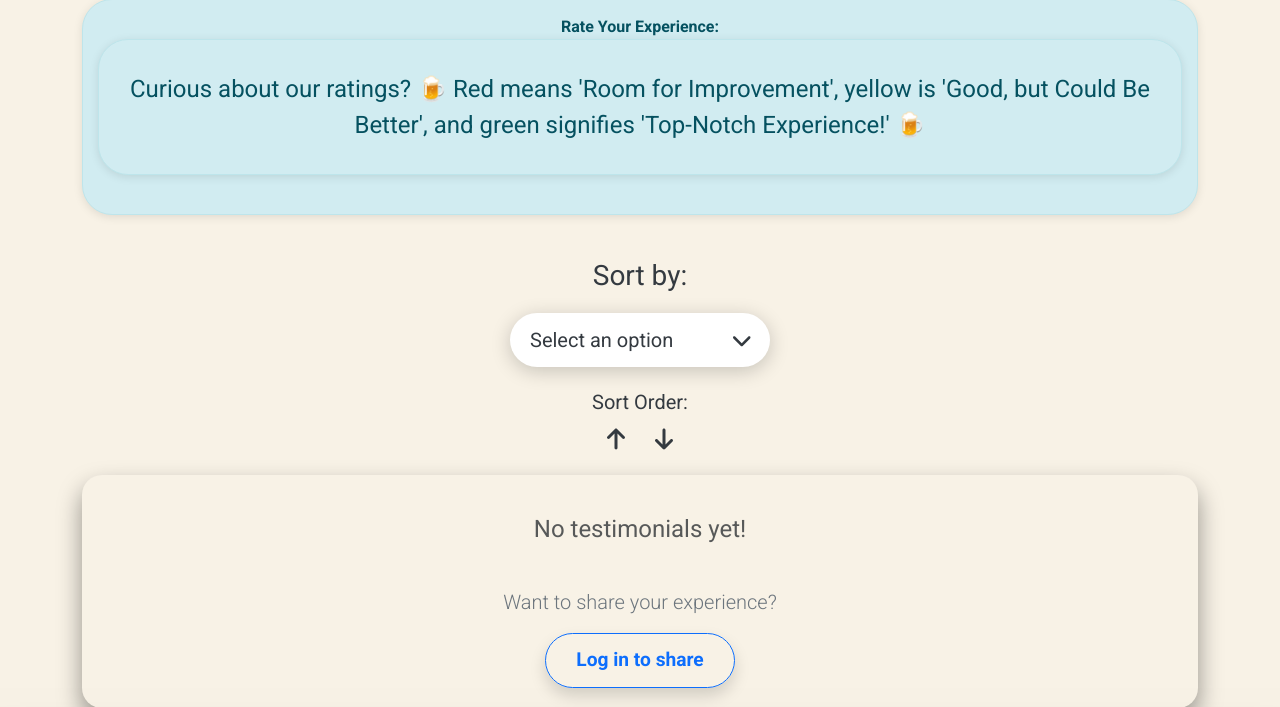
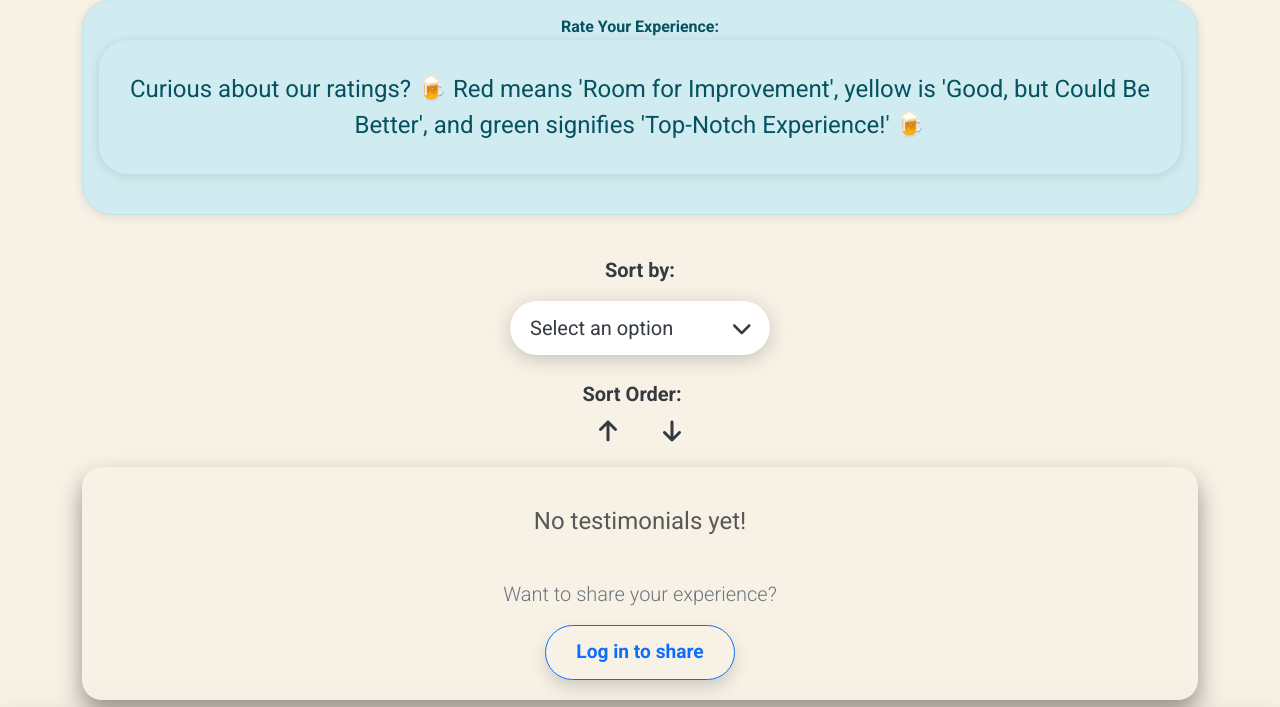
Before and after one commit to Dimitris112/rum-away-testp4, a Django app: page /testimonials/ in a window 1280 px wide. Shown: the part 214-921 px from the top of the page. Run offline with Django 5.2, Linux system fonts and the light colour scheme; data that the repository does not hold is empty; some libraries are stand-ins or nearby versions.

Commit message:
Remove offset/ajax for load testimonials - update sorting

```diff
--- a/testimonials/templates/testimonials/testimonial_list.html
+++ b/testimonials/templates/testimonials/testimonial_list.html
@@ -20,54 +20,49 @@
 
     <!-- Sort Options -->
     <div class="mb-4 text-center fancy-sort">
-        <label for="sortOptions" class="sort-label mb-3">
+        <label for="sortOptions" class="sort-label mb-3 fs-5 fw-bold">
             {% trans "Sort by:" %}
         </label>
         <div class="sort-container">
             <div class="custom-select" tabindex="0" aria-haspopup="true" aria-expanded="false" role="combobox"
                 aria-labelledby="sortOptionsLabel">
-                <div class="selected" aria-label="{% trans 'Sort testimonials' %}" id="sortOptionsLabel">
-                    <span id="selectedOption">{% trans "Select an option" %}</span>
+                <div class="selected d-flex align-items-center" aria-label="{% trans 'Sort testimonials' %}"
+                    id="sortOptionsLabel">
+                    <span id="selectedOption" class="me-2">{% trans "Select an option" %}</span>
                     <i class="fas fa-chevron-down"></i>
                 </div>
                 <div class="options" id="sortOptions" role="listbox">
                     <div class="option" data-value="date" role="option" aria-selected="false">
-                        <i class="fas fa-calendar-alt"></i> {% trans "Date" %}
+                        <i class="fas fa-calendar-alt me-2"></i> {% trans "Date" %}
                     </div>
                     <div class="option" data-value="views" role="option" aria-selected="false">
-                        <i class="fas fa-eye"></i> {% trans "Views" %}
+                        <i class="fas fa-eye me-2"></i> {% trans "Views" %}
                     </div>
                     <div class="option" data-value="comments" role="option" aria-selected="false">
-                        <i class="fas fa-comment-dots"></i> {% trans "Comments" %}
+                        <i class="fas fa-comment-dots me-2"></i> {% trans "Comments" %}
                     </div>
                     <div class="option" data-value="rating" role="option" aria-selected="false">
-                        <i class="fas fa-star"></i> {% trans "Rating" %}
+                        <i class="fas fa-star me-2"></i> {% trans "Rating" %}
                     </div>
                 </div>
             </div>
 
             <!-- Sort Order -->
-            <div class="sort-order mt-3">
-                <span class="sort-order-label">{% trans "Sort Order:" %}</span>
-                <div class="sort-options">
-                    <label class="sort-option">
-                        <input type="radio" name="sortOrder" value="asc" checked>
+            <div class="sort-order mt-4 d-flex justify-content-center align-items-center">
+                <span class="sort-order-label me-3 fw-semibold">{% trans "Sort Order:" %}</span>
+                <div class="sort-options d-flex">
+                    <label class="sort-option me-3 d-flex align-items-center">
+                        <input type="radio" name="sortOrder" value="asc" checked class="me-1">
                         <i class="fas fa-arrow-up"></i> <!-- Ascending arrow -->
                     </label>
-                    <label class="sort-option">
-                        <input type="radio" name="sortOrder" value="desc">
+                    <label class="sort-option d-flex align-items-center">
+                        <input type="radio" name="sortOrder" value="desc" class="me-1">
                         <i class="fas fa-arrow-down"></i> <!-- Descending arrow -->
                     </label>
                 </div>
             </div>
-
         </div>
     </div>
-
-
-
-
-
 
     <!-- Testimonials -->
     <section class="testimonial-container" aria-labelledby="testimonial-section">
--- a/testimonials/views.py
+++ b/testimonials/views.py
@@ -14,46 +14,28 @@ import json
 
 # all testimonials
 
+
 def testimonial_list(request):
     sort_option = request.GET.get('sort', 'date')
-    offset = int(request.GET.get('offset', 4))  # Default to 4 testimonials
-    testimonials = Testimonial.objects.annotate(num_comments=Count('comments'))
 
     if sort_option == 'views':
-        testimonials = testimonials.order_by('-views_count', '-num_comments', '-rating')
+        testimonials = Testimonial.objects.annotate(
+            num_comments=Count('comments')
+        ).order_by('-views_count', '-num_comments', '-rating')
     elif sort_option == 'comments':
-        testimonials = testimonials.order_by('-num_comments', '-views_count', '-rating')
+        testimonials = Testimonial.objects.annotate(
+            num_comments=Count('comments')
+        ).order_by('-num_comments', '-views_count', '-rating')
     elif sort_option == 'rating':
-        testimonials = testimonials.order_by('-rating', '-views_count', '-num_comments')
+        testimonials = Testimonial.objects.annotate(
+            num_comments=Count('comments')
+        ).order_by('-rating', '-views_count', '-num_comments')
     else:  # Default sorting by date
-        testimonials = testimonials.order_by('-created_at', '-views_count', '-num_comments', '-rating')
+        testimonials = Testimonial.objects.annotate(
+            num_comments=Count('comments')
+        ).order_by('-created_at', '-views_count', '-num_comments', '-rating')
 
-    testimonials = testimonials[:offset]
-
-    total_count = Testimonial.objects.count()
-
-    if request.headers.get('x-requested-with') == 'XMLHttpRequest':
-        return JsonResponse({
-            'testimonials': [
-                {
-                    'id': testimonial.id,
-                    'name': testimonial.name,
-                    'content': testimonial.content,
-                    'views_count': testimonial.views_count,
-                    'comments_count': testimonial.comments.count(),
-                    'rating': testimonial.rating,
-                    'created_at': testimonial.created_at.strftime('%Y-%m-%d %H:%M:%S'),
-                }
-                for testimonial in testimonials
-            ],
-            'total_count': total_count,
-        })
-
-    return render(request, 'testimonials/testimonial_list.html', {
-        'testimonials': testimonials,
-        'offset': offset,
-        'total_count': total_count,
-    })
+    return render(request, 'testimonials/testimonial_list.html', {'testimonials': testimonials})
 
 
 
```
